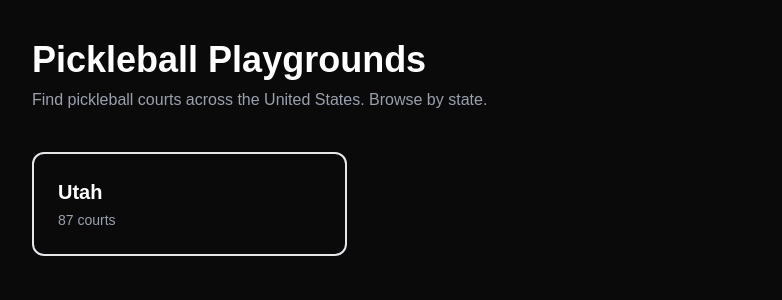
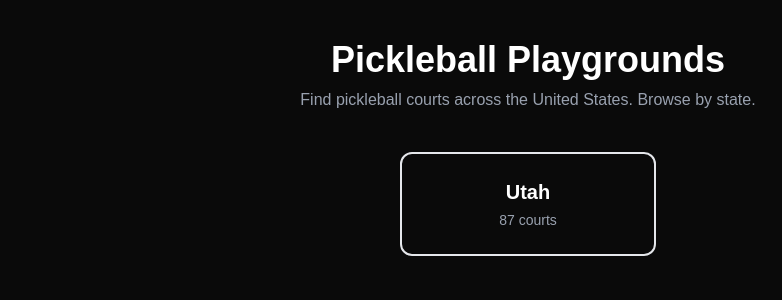
Before and after one commit to Connor-vulcarra/pickleball_playgrounds, a Next.js app: page / in a window 1280 px wide. Shown: the top 300 px of the page, without its empty margins (112-894 px from the left). Built offline with nearby package versions, Linux system fonts and the light colour scheme.

Commit message:
fixing styling

```diff
--- a/app/page.tsx
+++ b/app/page.tsx
@@ -8,22 +8,22 @@ const states = [
 export default function Home() {
   return (
     <main className="max-w-5xl mx-auto px-4 py-10">
-      <h1 className="text-4xl font-bold text-white mb-2">
+      <h1 className="text-4xl font-bold text-white mb-2 text-center">
         Pickleball Playgrounds
       </h1>
-      <p className="text-gray-400 mb-10">
+      <p className="text-gray-400 mb-10 text-center">
         Find pickleball courts across the United States. Browse by state.
       </p>
 
-      <div className="grid grid-cols-1 sm:grid-cols-2 lg:grid-cols-3 gap-6">
+      <div className="flex justify-center">
         {states.map((state) => (
           <Link
             key={state.slug}
             href={`/${state.slug}`}
-            className="block border-2 border-gray-200 rounded-xl p-6 transition-all duration-300 hover:scale-[1.03] hover:shadow-xl hover:border-green-400 hover:shadow-green-900/30"
-          >
-            <h2 className="text-xl font-semibold text-white mb-1">{state.name}</h2>
-            <p className="text-gray-400 text-sm">{state.count} courts</p>
+            className="block border-2 border-gray-200 rounded-xl p-6 w-64 transition-all duration-300 hover:scale-[1.03] hover:shadow-xl hover:border-green-400 hover:shadow-green-900/30"
+>
+            <h2 className="text-xl font-semibold text-white mb-1 text-center">{state.name}</h2>
+            <p className="text-gray-400 text-sm text-center">{state.count} courts</p>
           </Link>
         ))}
       </div>
```
